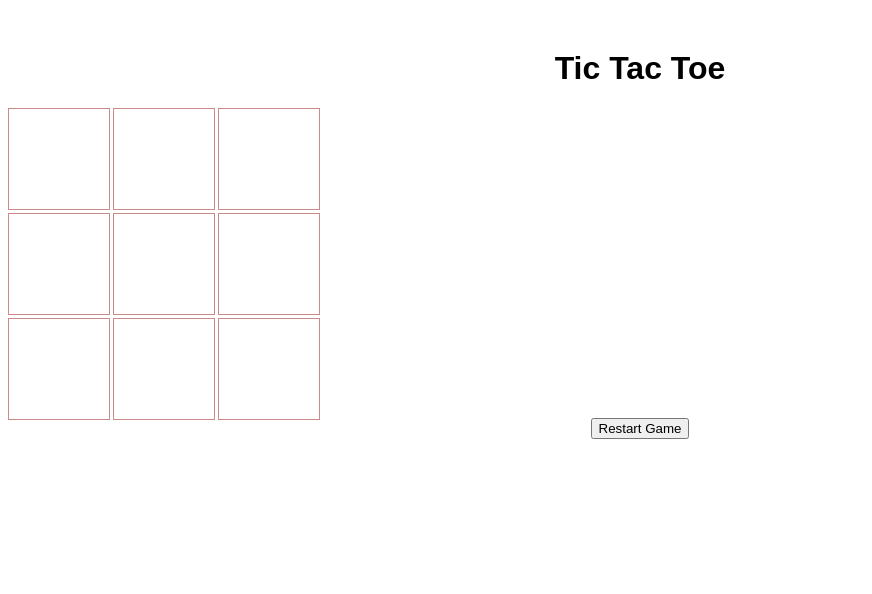
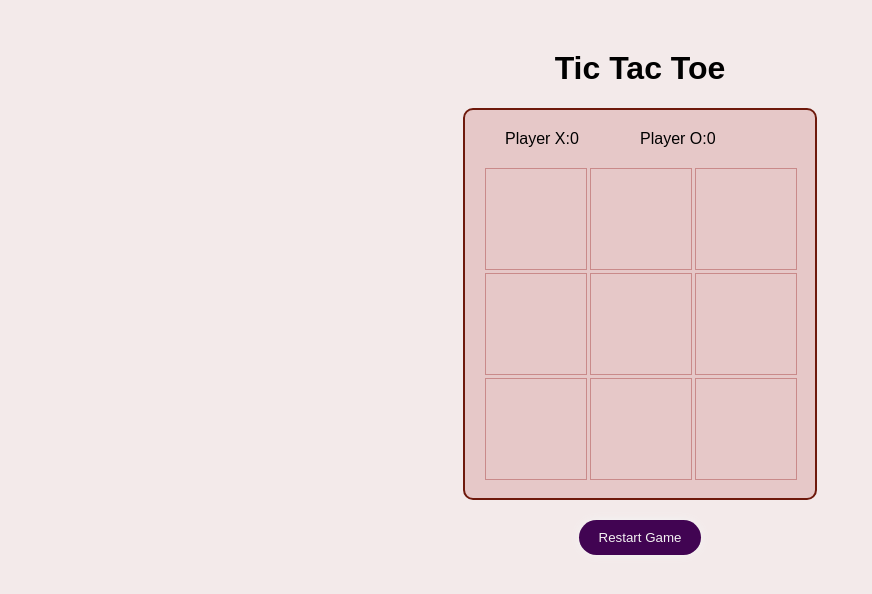
Before and after one commit to narhnsea/TIC-TAC-TOE, a plain HTML site: page index.html in a window 1280 px wide. Shown: the whole page, without its empty margins (0-872 px from the left). Drawn offline with Linux system fonts and the light colour scheme.

Commit message:
modified css file

```diff
--- a/index.html
+++ b/index.html
@@ -8,6 +8,11 @@
   </head>
   <body>
     <h1>Tic Tac Toe</h1>
+    <div id="gameContainer">
+      <div id="scoreBoard">
+        <div id="playerXScore">Player X: <span id="scoreX">0</span></div>
+        <div id="playerOScore">Player O: <span id="scoreO">0</span></div>
+      </div>
       <div id="gameBoard" class="board">
         <div class="cell" data-cell-index="0"></div>
         <div class="cell" data-cell-index="1"></div>
@@ -19,6 +24,7 @@
         <div class="cell" data-cell-index="7"></div>
         <div class="cell" data-cell-index="8"></div>
       </div>
+    </div>
     <button id="restartButton">Restart Game</button>
     <script src="script.js"></script>
   </body>
--- a/script.js
+++ b/script.js
@@ -1,6 +1,9 @@
 // script.js
+let scoreX = 0;
+let scoreO = 0;
+const scoreXElement = document.getElementById("scoreX");
+const scoreOElement = document.getElementById("scoreO");
 const cells = document.querySelectorAll(".cell");
-const gameBoard = document.getElementById("gameBoard");
 const restartButton = document.getElementById("restartButton");
 let currentPlayer = "X";
 
@@ -9,16 +12,29 @@ const handleCellClick = (e) => {
   cell.textContent = currentPlayer;
   cell.classList.add("taken");
 
+  // Check if current player won
   if (checkWin(currentPlayer)) {
     alert(`${currentPlayer} wins!`);
+    // Update the score
+    if (currentPlayer === "X") {
+      scoreX++;
+      scoreXElement.textContent = scoreX;
+    } else {
+      scoreO++;
+      scoreOElement.textContent = scoreO;
+    }
+    resetBoard();
     return;
   }
 
+  // Check if the game is a draw
   if (isDraw()) {
     alert("It's a draw!");
+    resetBoard();
     return;
   }
 
+  // Switch to the other player
   currentPlayer = currentPlayer === "X" ? "O" : "X";
 };
 
@@ -47,14 +63,24 @@ const isDraw = () => {
   });
 };
 
+const resetBoard = () => {
+  cells.forEach((cell) => {
+    cell.textContent = "";
+    cell.classList.remove("taken");
+    cell.removeEventListener("click", handleCellClick);
+    cell.addEventListener("click", handleCellClick, { once: true });
+  });
+  currentPlayer = "X";
+};
+
 cells.forEach((cell) => {
   cell.addEventListener("click", handleCellClick, { once: true });
 });
 
 restartButton.addEventListener("click", () => {
-  cells.forEach((cell) => {
-    cell.textContent = "";
-    cell.classList.remove("taken");
-  });
-  currentPlayer = "X";
+  resetBoard();
+  scoreX = 0;
+  scoreO = 0;
+  scoreXElement.textContent = scoreX;
+  scoreOElement.textContent = scoreO;
 });
--- a/style.css
+++ b/style.css
@@ -3,6 +3,17 @@ body {
   font-family: Arial, sans-serif;
   text-align: center;
   margin-top: 50px;
+  background: #f3eaea; /* White background for the box */
+}
+
+#gameContainer {
+  background-color: #e6c8c8; /* White background for the box */
+  border: 2px solid #6e190c; /* Gold border, similar to the yellow color you mentioned */
+  border-radius: 10px; /* Rounded corners for the box */
+  padding: 20px; /* Space inside the box */
+  width: fit-content; /* Only as wide as it needs to be */
+  margin: auto; /* Center the box horizontally */
+  text-align: center; /* Center text and content */
 }
 
 .board {
@@ -11,6 +22,26 @@ body {
   grid-template-rows: repeat(3, 100px);
   gap: 5px;
   margin: auto;
+  justify-content: center;
+}
+
+#scoreBoard {
+  display: flex; /* Enables flexbox */
+  justify-content: space-between; /* Distributes space between child elements */
+  padding: 0 20px; /* Adds some padding on the sides */
+  margin-bottom: 20px; /* Adds some space below the scoreboard */
+}
+
+/* Optionally, if you want the scores to be centered vertically as well */
+#scoreBoard > div {
+  display: flex;
+  align-items: center; /* Aligns the text vertically */
+}
+
+#playerXScore,
+#playerOScore {
+  flex: 1; /* Gives an equal amount of space to both score divs */
+  text-align: center; /* Centers the text within each score div */
 }
 
 .cell {
@@ -27,3 +58,22 @@ body {
 .cell.taken {
   pointer-events: none;
 }
+
+#restartButton {
+  display: block; /* Display as a block to allow width and margin auto */
+  margin: 20px auto; /* Center button horizontally and add space above and below */
+  padding: 10px 20px; /* Padding inside the button */
+  border-radius: 20px; /* Rounded edges for the button */
+  background-color: #410452; /* Yellow background for the button */
+  color: #f4f3f3; /* Text color */
+  border: none; /* Remove default border */
+  cursor: pointer; /* Change mouse cursor on hover */
+
+  /* Adding a glow effect */
+  box-shadow: 0 0 10px #f4f3f3; /* Horizontal offset, vertical offset, blur radius, and color of the glow */
+}
+
+#restartButton:hover {
+  /* Enhancing the glow effect when hovering over the button */
+  box-shadow: 0 0 15px #f4f3f3; /* Increasing blur radius on hover for a stronger glow */
+}
```
Lines whose indentation alone changed are shown as unchanged.
